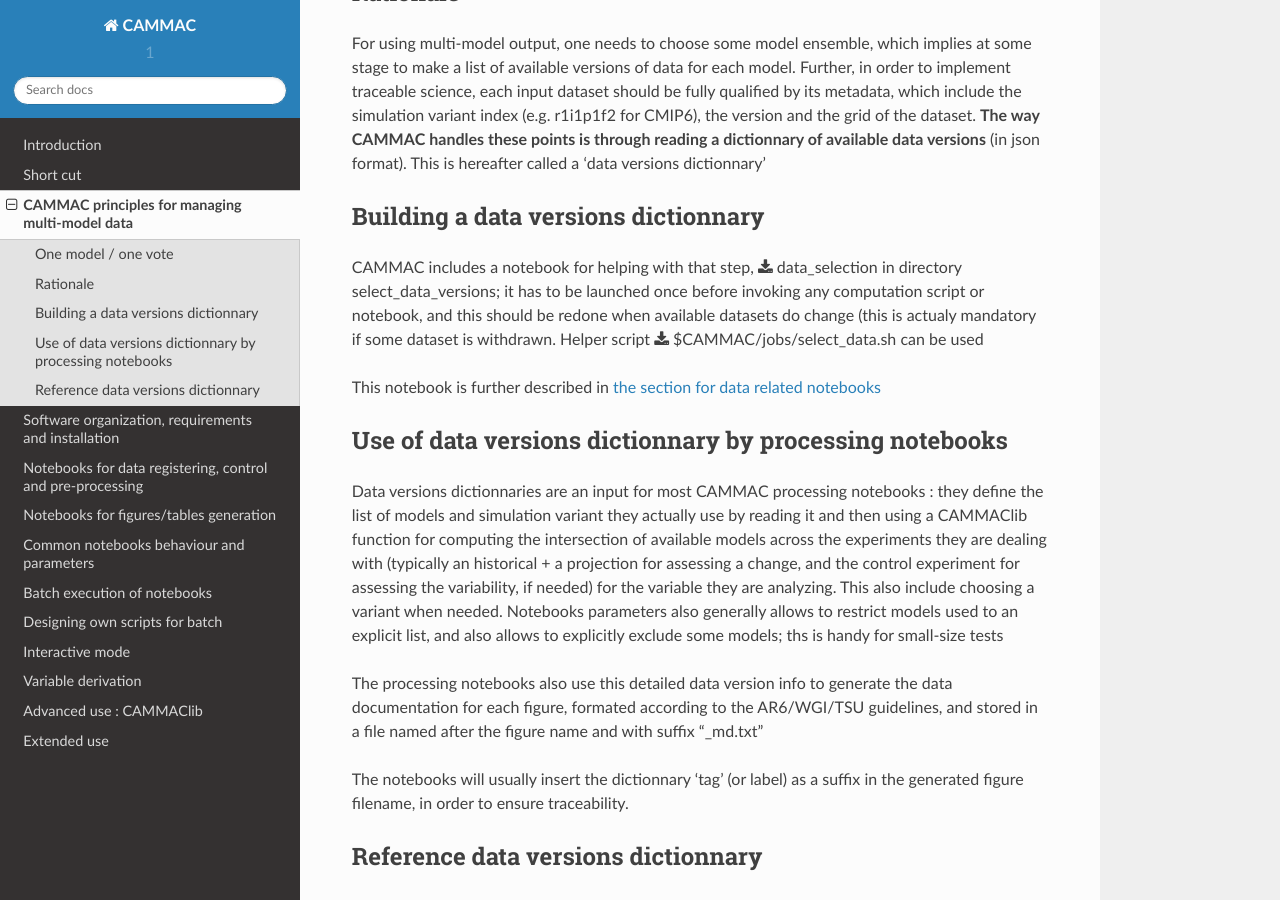
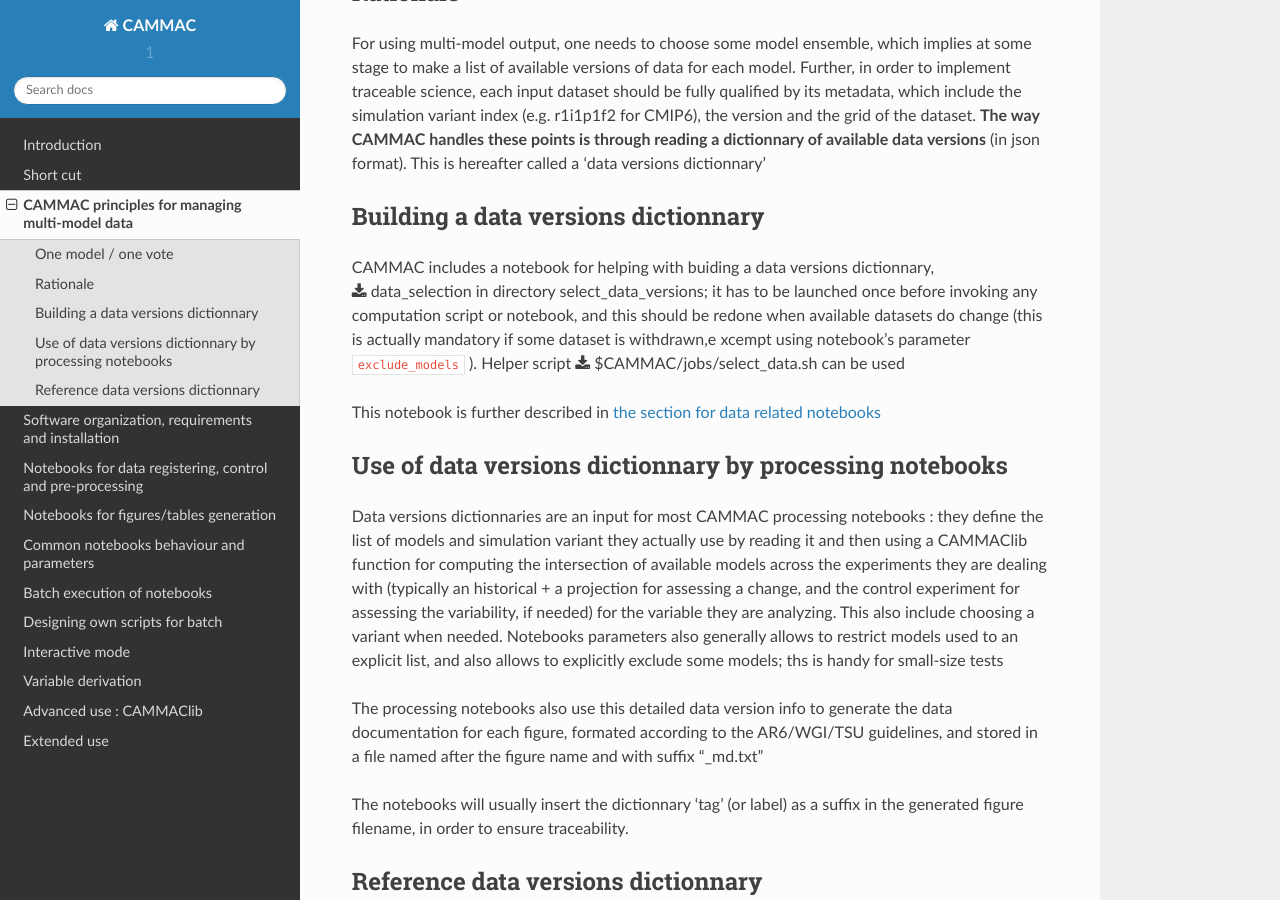
Before and after one commit to senesis/CAMMAC, a Sphinx documentation site: the page built from doc/source/data_dic.rst, in a window 1280 px wide and 900 px high, scrolled down 470 px. Built offline with Sphinx 7.4.7 and the Read the Docs theme 2.0.0, drawn with Linux system fonts in a browser that asks for light colours.

```diff
--- a/doc/source/data_dic.rst
+++ b/doc/source/data_dic.rst
@@ -37,13 +37,15 @@ dictionnary'
 Building a data versions dictionnary
 ------------------------------------
 
-CAMMAC includes a notebook for helping with that step,
-:download:`data_selection </../html_nb/data_selection.html>` in directory
-select_data_versions; it has to be launched once before invoking any
-computation script or notebook, and this should be redone when
-available datasets do change (this is actualy mandatory if some
-dataset is withdrawn.  Helper script :download:`$CAMMAC/jobs/select_data.sh
-</../../jobs/select_data.sh>` can be used
+CAMMAC includes a notebook for helping with buiding a data versions
+dictionnary, :download:`data_selection
+</../html_nb/data_selection.html>` in directory select_data_versions;
+it has to be launched once before invoking any computation script or
+notebook, and this should be redone when available datasets do change
+(this is actually mandatory if some dataset is withdrawn,e xcempt
+using notebook's parameter ``exclude_models`` ).  Helper script
+:download:`$CAMMAC/jobs/select_data.sh </../../jobs/select_data.sh>`
+can be used
 
 This notebook is further described in :ref:`the section for data
 related notebooks <data_related_notebooks>`
--- a/doc/source/extending.rst
+++ b/doc/source/extending.rst
@@ -52,4 +52,7 @@ cases arise :
   with the needed changes regarding base_patterns (toward the end of
   the module).
 
-- for using the data inspection notebook (see :ref:`data_related_notebooks`), a slight change is necessary  to adapt to local data organization (see :ref:`there <dictionnary_structure>`).
+- for using the data inspection notebook (see
+  :ref:`data_related_notebooks`), a slight change is necessary to
+  adapt to local data organization (see :ref:`there
+  <dictionnary_structure>`).
--- a/doc/source/short_cut.rst
+++ b/doc/source/short_cut.rst
@@ -32,9 +32,9 @@ Note that parameters included in
 </../../jobs/common_parameters.yaml>` are take into account, but with
 a lower priority than those set in the script itself
 
-If user 'ssenesi' has been removed, you should reach the same results
-by first getting CAMMAC source using only the :ref:`code cloning
-instructions <cloning>` of the installation section
+If directory '/data/ssenesi/CAMMAC' has been removed, you should get
+the same results by first getting CAMMAC source using only the
+:ref:`code cloning instructions <cloning>` of the installation section
 
 If you have other needs, have may a look at :ref:`available_notebooks` and
 :ref:`batch_mode`
```
Also changed, not shown: 17 other files.
